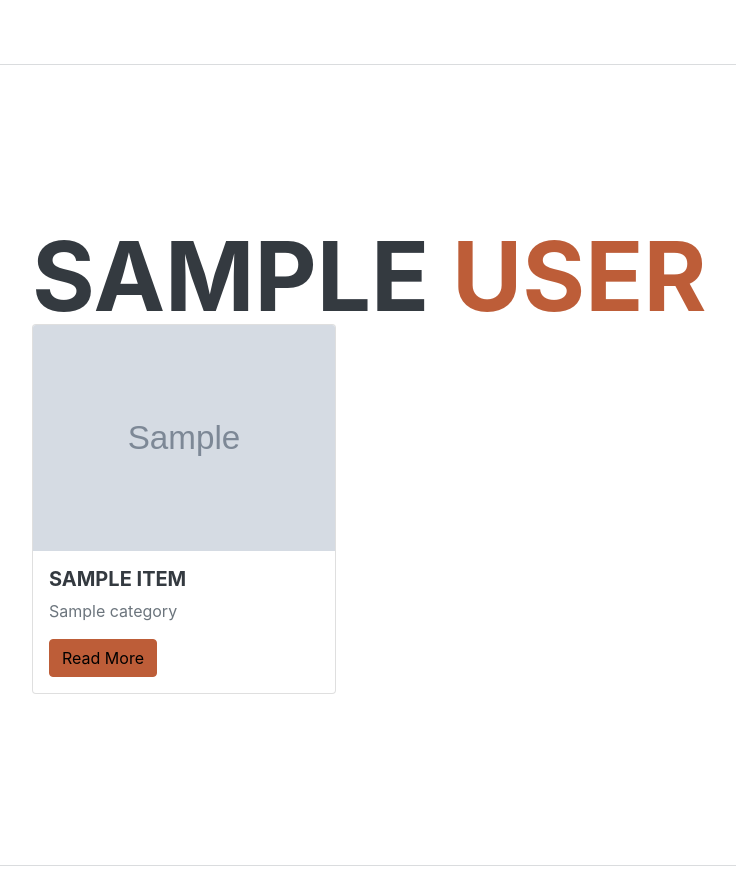
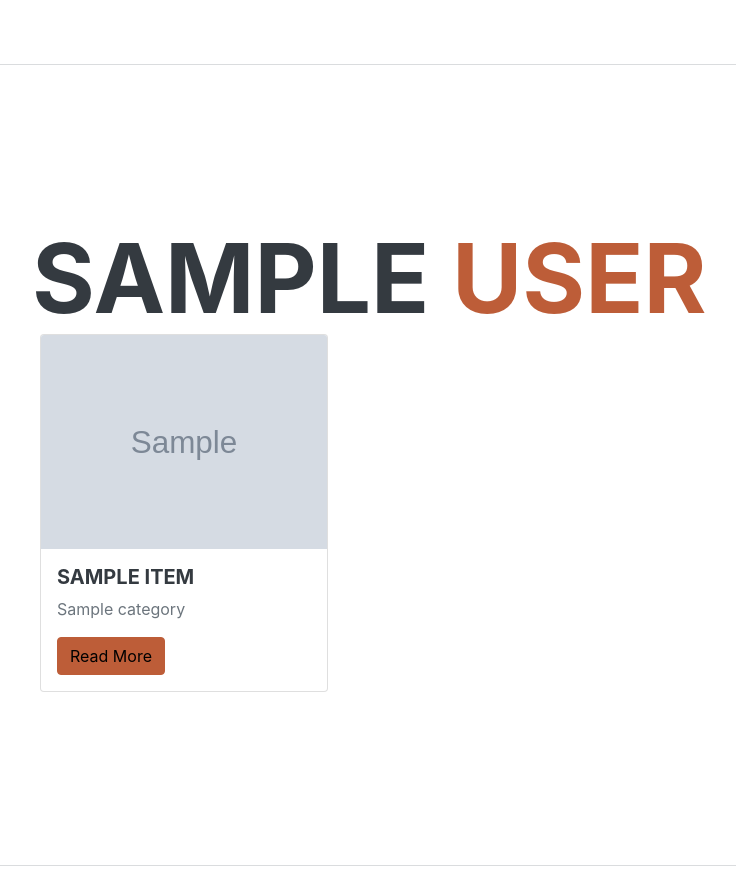
Before and after one commit to Omoleen/Portfolio, a Django app: template templates/index.html in a window 1280 px wide. Shown: the part 3139-4032 px from the top of the page, without its empty margins (288-1024 px from the left). Run offline with Django 4.2, Linux system fonts and the light colour scheme; the template is opened without the code that fills it: most values are stand-ins (such as "Sample title", 1, 10 or a date in 2020); some libraries are stand-ins or nearby versions; some web fonts are replaced.

Commit message:
projects spacing

```diff
--- a/templates/index.html
+++ b/templates/index.html
@@ -175,7 +175,7 @@
                             <div class="row g-0">
                                 {% for item in projects %}
                                     <div class="col-md-4">
-                                        <div class="card mb-2">
+                                        <div class="card m-2">
                                             <img class="card-img-top" src="{% static item.image %}">
                                             <div class="card-body">
                                                 <h5 class="card-title">{{ item.name }}</h5>
```
